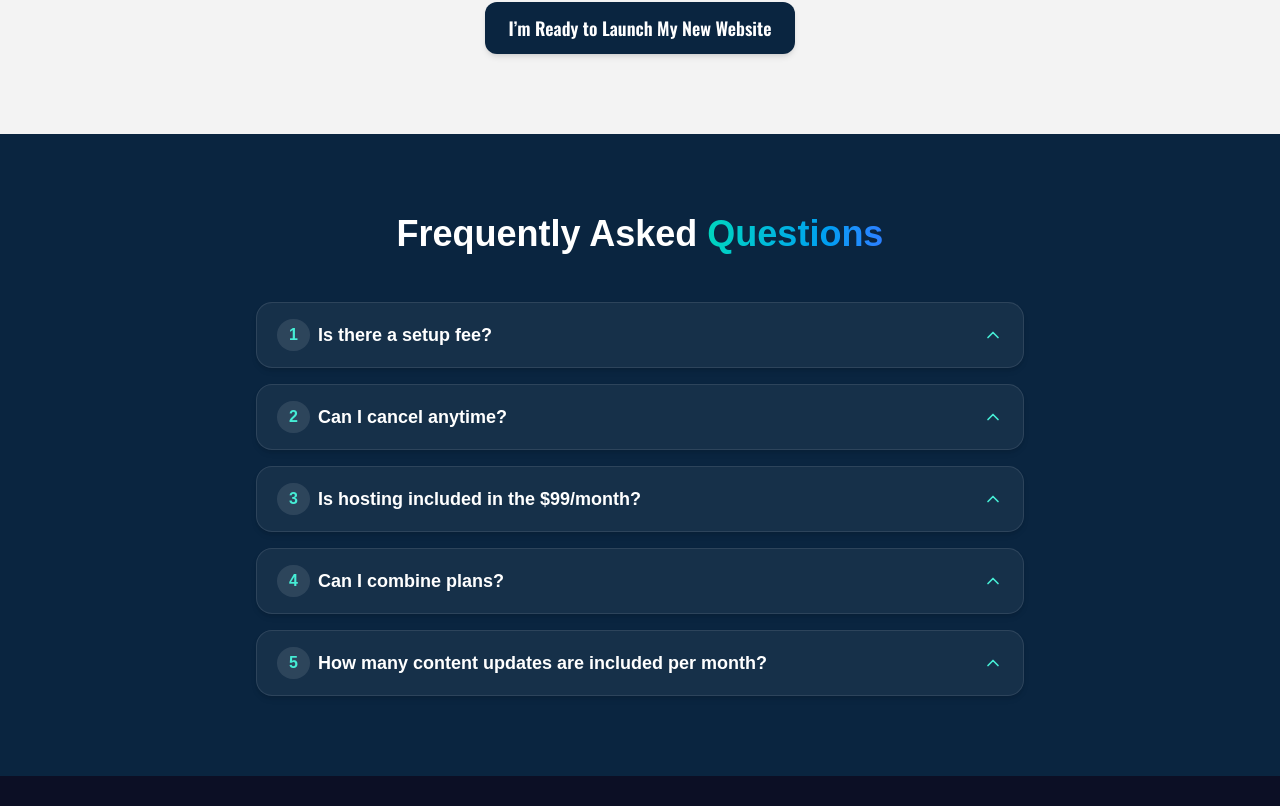
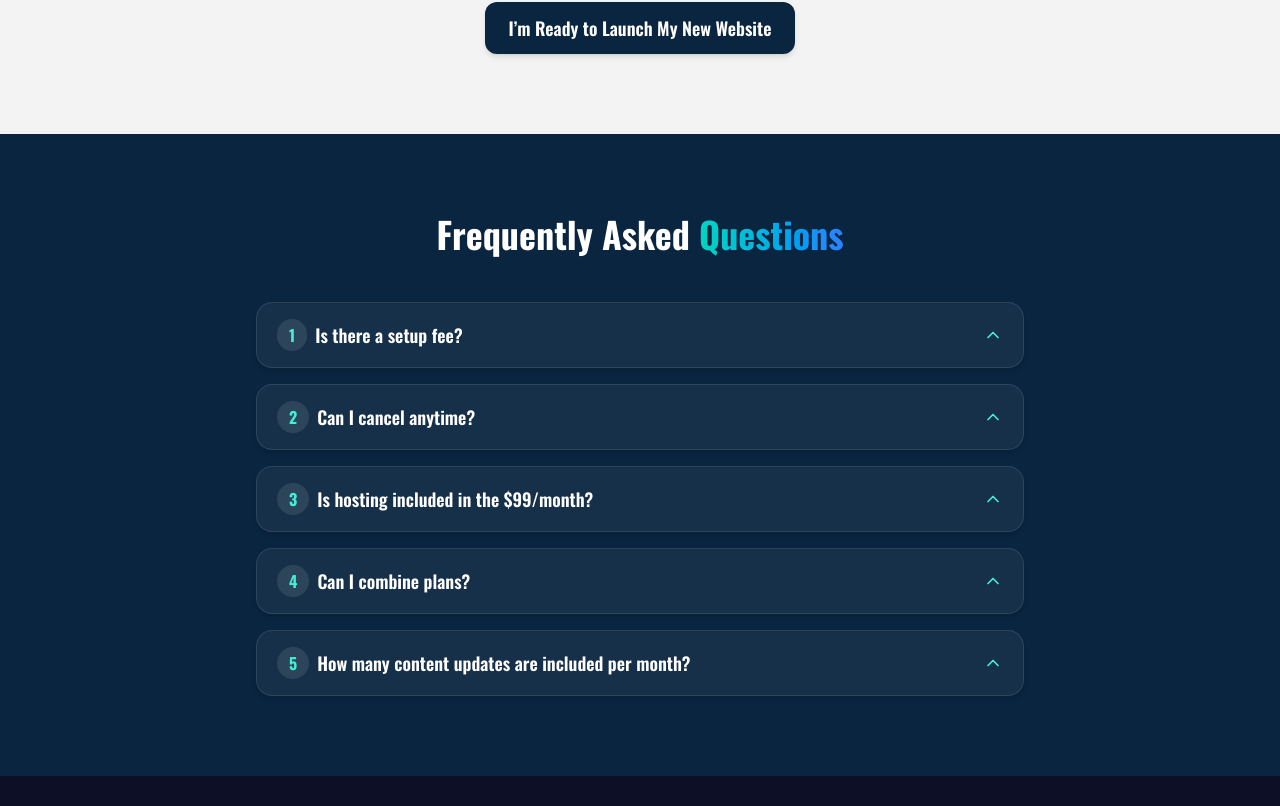
Before and after one commit to Jose-Escobedo/pulsecraft, a Next.js app: page /pricing in a window 1280 px wide. Shown: the part 1474-2280 px from the top of the page. Built offline with nearby package versions, Linux system fonts and the light colour scheme.

Commit message:
oswald faw section.

```diff
--- a/components/FAQSectionComponent.js
+++ b/components/FAQSectionComponent.js
@@ -35,7 +35,7 @@ export default function FAQSectionComponent() {
   return (
     <section
       id="faqsection"
-      className="bg-[#0A2540] py-20 px-6 md:px-12"
+      className="font-oswald bg-[#0A2540] py-20 px-6 md:px-12"
     >
       <div className="max-w-3xl mx-auto">
         <h2 className="text-4xl font-extrabold text-center text-white mb-12">
```
